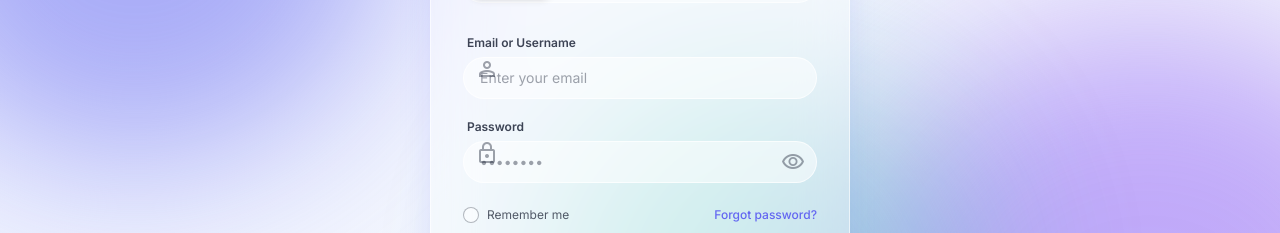
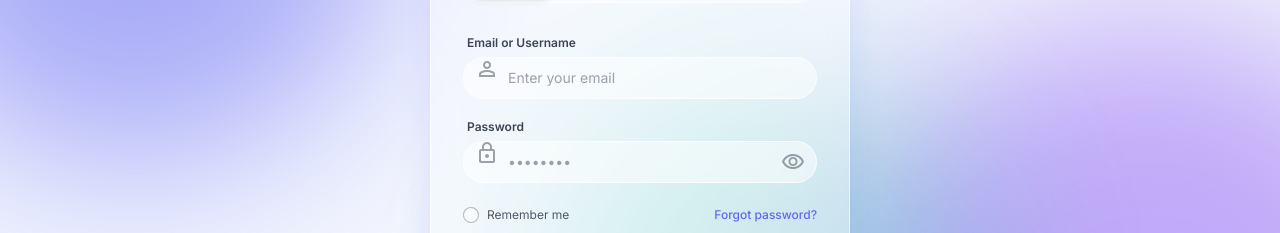
Before and after one commit to NabinSharmaitgithub/school-management-software, a Next.js app: page / in a window 1280 px wide. Shown: the part 276-509 px from the top of the page. Built offline with nearby package versions, Linux system fonts and the light colour scheme; no server answers.

Commit message:
login: add left/right input padding so icons don't overlap text

```diff
--- a/app/page.tsx
+++ b/app/page.tsx
@@ -133,6 +133,7 @@ export default function LoginPage() {
                 <Input
                   id="email"
                   type="text"
+                  className="pl-11"
                   placeholder="Enter your email"
                   value={email}
                   onChange={(e) => setEmail(e.target.value)}
@@ -149,6 +150,7 @@ export default function LoginPage() {
                 <Input
                   id="password"
                   type={showPassword ? "text" : "password"}
+                  className="pl-11 pr-11"
                   placeholder="••••••••"
                   value={password}
                   onChange={(e) => setPassword(e.target.value)}
```
